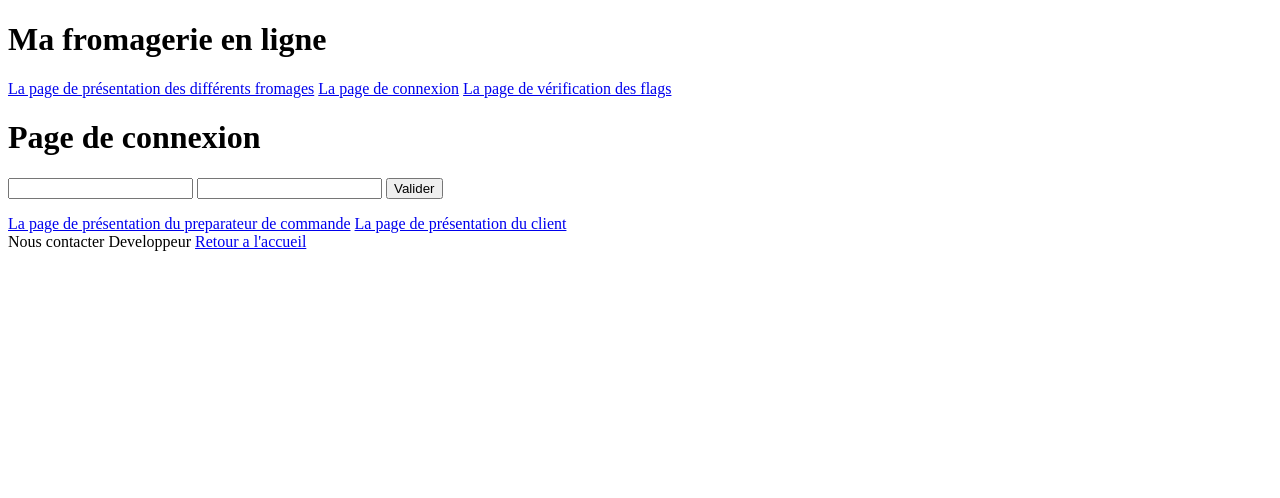
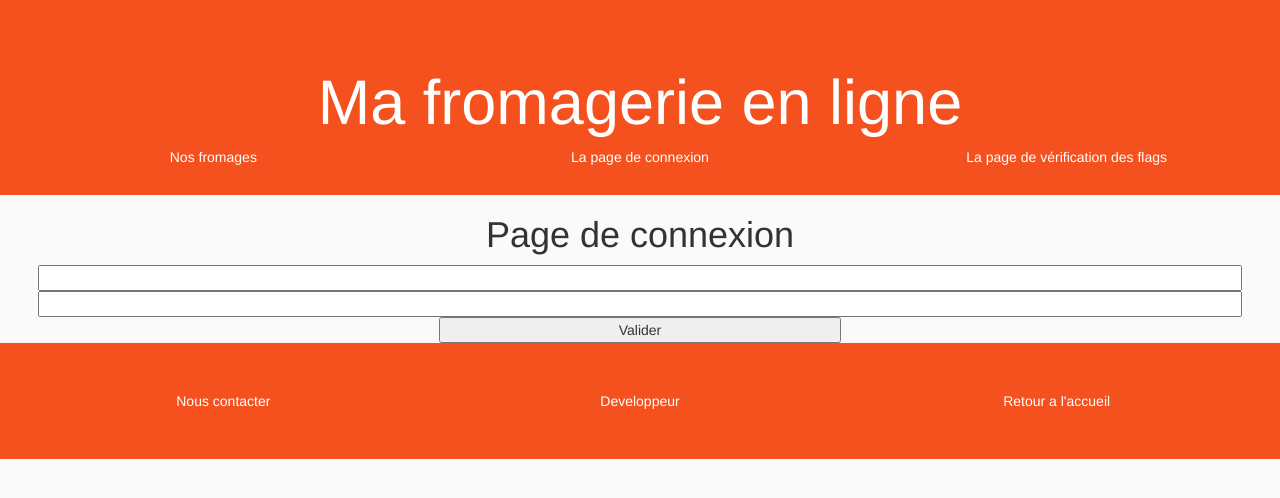
Before and after one commit to bordem/S6project, a PHP site: page /connexion.php in a window 1280 px wide. Shown: the top 498 px of the page. Run offline with PHP 8.4, Linux system fonts and the light colour scheme.

Commit message:
BOOSTSTRAP sur différentes pages

```diff
--- a/connexion.php
+++ b/connexion.php
@@ -3,10 +3,17 @@
 <html xmlns="http://www.w3.org/1999/xhtml">
   <head>
     <meta http-equiv="Content-Type" content="text/html; charset=UTF-8" />
+    <!--BOOTSTRAP-->
+    	<link rel="stylesheet" href="https://maxcdn.bootstrapcdn.com/bootstrap/3.3.7/css/bootstrap.min.css">
+  		<script src="https://ajax.googleapis.com/ajax/libs/jquery/3.3.1/jquery.min.js"></script>
+ 		<script src="https://maxcdn.bootstrapcdn.com/bootstrap/3.3.7/js/bootstrap.min.js"></script>
+ 	<link rel="stylesheet" href="styleTemporaire.css" />
     <title>Connexion</title>
   </head>
   <body>
-  		<?php include('header.html');//ENTETE?>
+  		<div class="jumbotron text-center">
+  			<?php include('header.html');//ENTETE?>
+  		</div>
       <?php
       session_start(); //commencer la session
 
@@ -15,16 +22,16 @@
         try
         {
 
-          $bdd = new PDO('mysql:host=localhost;dbname=souha', 'root', 'souha');// connexion avec la base
+          $bdd = new PDO('mysql:host=localhost;dbname=Prince', 'projet', 'projet');// connexion avec la base
 
-          $reponse = $bdd->prepare('SELECT * FROM users where email=\''.$_POST['Login'].'\' and password=\''.$_POST['Password'].'\''); //requete sql injection
+          $reponse = $bdd->prepare('SELECT * FROM User where email=\''.$_POST['Login'].'\' and password=\''.$_POST['Password'].'\''); //requete sql injection
           $reponse->execute();
           $donnee=$reponse->fetch();
 
           if($donnee!=false){ //si les donnees sont juste
-              $_SESSION['id']=$donnee['id'];
+              $_SESSION['id']=$donnee['IdUser'];
               $_SESSION['email']=$donnee['email'];
-              if($donnee['statut']=="client"){ //si statut ==client il va passer a la page client.php
+              if($donnee['status']=="client"){ //si statut ==client il va passer a la page client.php
                   header("Location:client.php");
                 }
                 else{
@@ -41,18 +48,22 @@
           die('Erreur : ' . $e->getMessage());
         }
       } ?>
-        <h1>Page de connexion</h1>
+        <h1 class="col-sm-12 text-center">Page de connexion</h1>
         <main>
 		    <form action="connexion.php" method="post">
 		        <p>
-		            <input type="text" name="Login" />
-		            <input type="password" name="Password">
-		            <input type="submit" value="Valider" />
+		            		<input type="text" name="Login" class="col-sm-12">
+
+		            	</div>
+		            	<input type="password" name="Password" class="col-sm-12"></br>
+		            	<div class="col-sm-4"></div>
+		            	<input type="submit" value="Valider" class="col-sm-4"></br>
+		            	<div class="col-sm-4"></div>
 		        </p>
 		    </form>
-		    <a href="preparateur.html">La page de présentation du preparateur de commande</a>
-		    <a href="client.php">La page de présentation du client</a>
         </main>
+        <div class="col-sm-12 jumbotron text-center">
         <?php include ('footer.html')//PIED DE PAGE?>
+        </div>
   </body>
 </html>
--- a/header.html
+++ b/header.html
@@ -1,7 +1,7 @@
 <header>
 	<h1>Ma fromagerie en ligne</h1>
 	<nav>
-		<a href="fromages.php" class="col-sm-4">La page de présentation des différents fromages</a>
+		<a href="fromages.php" class="col-sm-4">Nos fromages</a>
     	<a href="connexion.php" class="col-sm-4">La page de connexion</a>
     	<a href="flag.php" class="col-sm-4">La page de vérification des flags</a>
     </nav>
--- a/styleTemporaire.css
+++ b/styleTemporaire.css
@@ -17,6 +17,7 @@ body{
 main{
 	margin-top:0px;
 	padding:3%;
+	min-width:50%;
 }
 .presentation{
 	margin-top:0px;
@@ -31,15 +32,19 @@ main{
 table{
 	border:solid 1px;
 	margin-bottom :1%;
-	margin-left : 1%;
+	color : #cc0000;
 }
+
 td{
 	border:solid 1px;
-	text-align: center;
 	font-size:large;
-	color : #cc0000;
+
 }
 article{
 	background-color:#e6e6e6;
 	padding:3%;
 }
+section{
+	font-size:large;
+	color: #cc0000;
+}
```
Also changed, not shown: fromages.php (+6 -4 lines), produit.php (+14 -5 lines).
